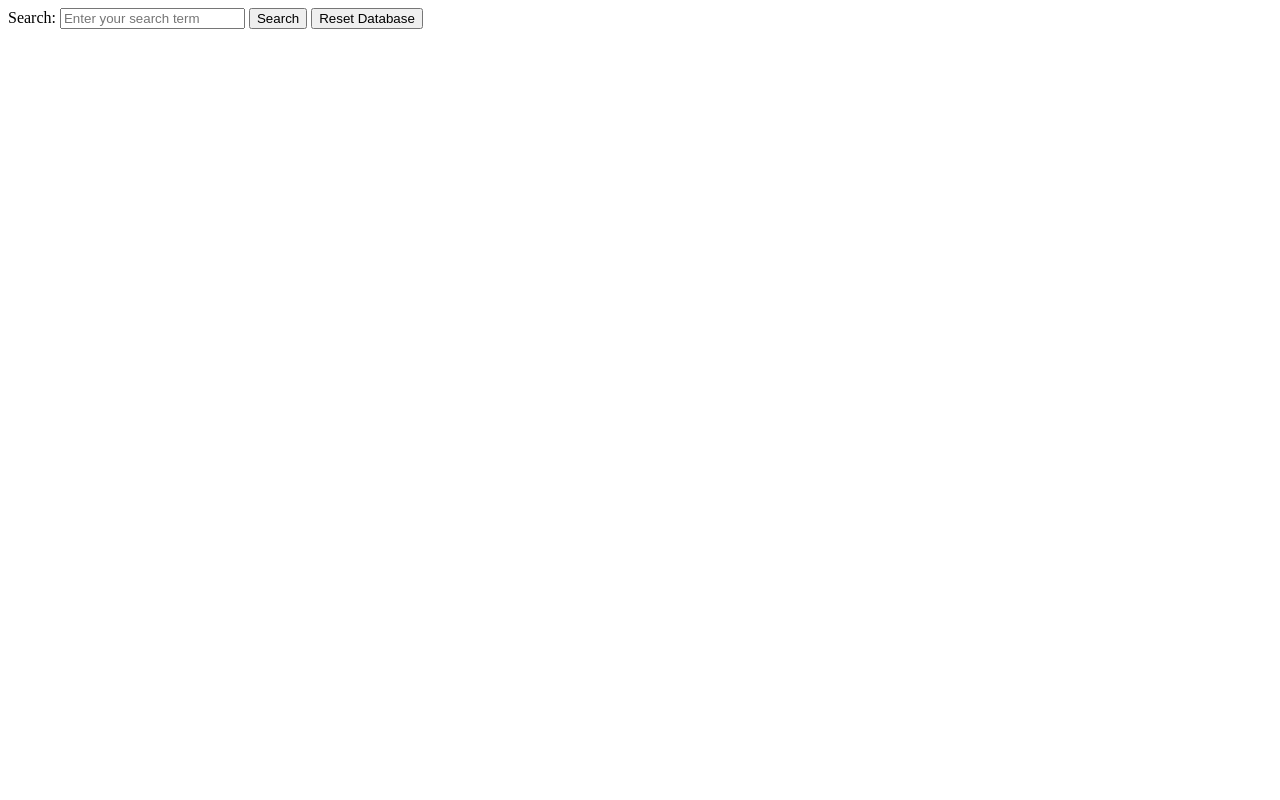
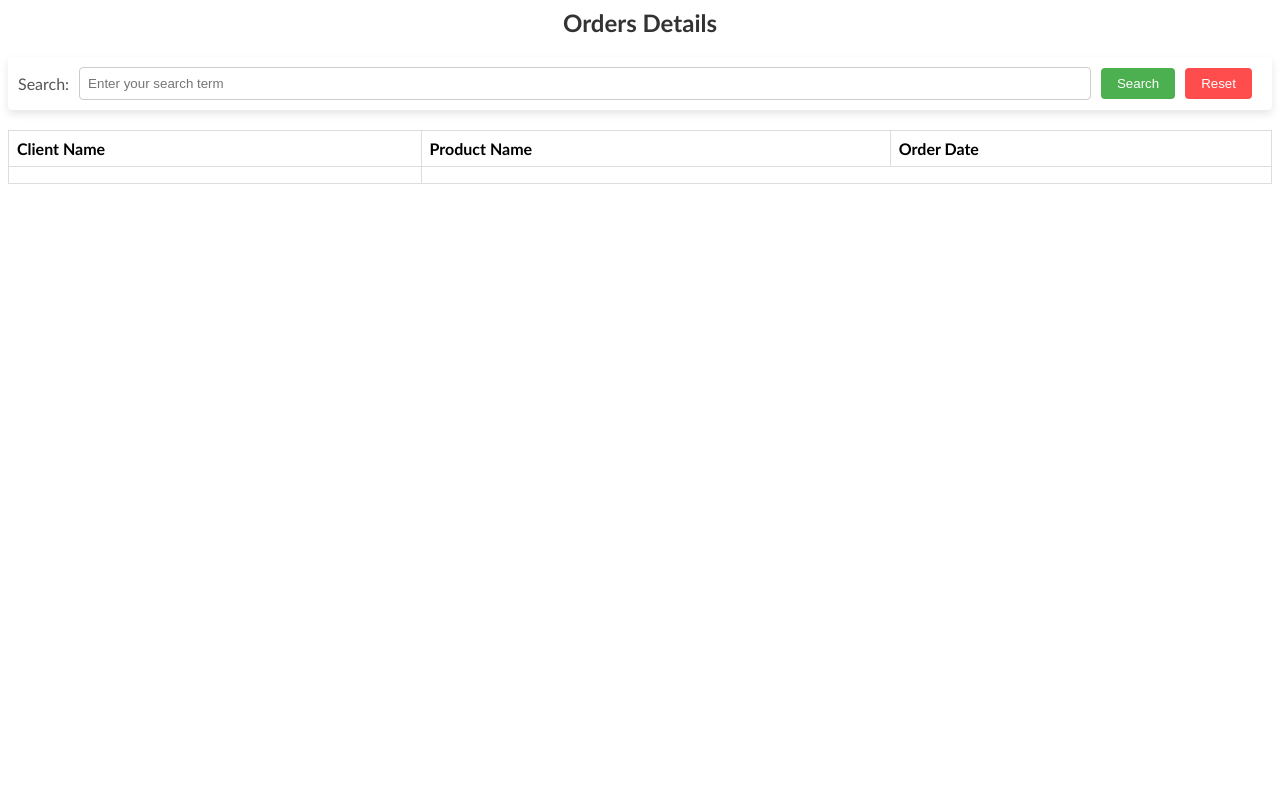
Before and after one commit to RonTheNarrator/Bezpieczenstwo1Projekt, a PHP site: page /main/search_page.php in a window 1280 px wide. Run offline with PHP 8.4, Linux system fonts and the light colour scheme; lists and menus that the app fills with data are empty.

Commit message:
Css & i ostateczne poprawki Ada

```diff
--- a/public_html/description.html
+++ b/public_html/description.html
@@ -26,6 +26,9 @@
             Then, based on the information you have obtained, you can try to crack the ID.
         </p>
         <p>
+            To do this, use all the tips on the website.
+        </p>
+        <p>
             Good luck!
         </p>
     </div>
--- a/public_html/main/How to win.txt
+++ /dev/null
@@ -1 +0,0 @@
-%'; insert into orders (client_id, product_id, quantity, order_date) VALUES (1,1,1,'2024-01-15');select * from orders where order_date like '%
--- a/public_html/main/index.php
+++ b/public_html/main/index.php
@@ -41,7 +41,7 @@ if (!is_null($result) && "admin"==$result) {
                 Welcome to 11th Hackademic Challenge! Go back to <a href="../index.html">login page</a>.
             </div>
             <div id="description">
-                <iframe src="search_page.php" width="600" height="400" frameborder="0" allowfullscreen></iframe>
+                <iframe src="search_page.php" width="1000" height="420" frameborder="0" allowfullscreen></iframe>
             </div>
         </body>
         </html>
--- a/public_html/main/search_page.php
+++ b/public_html/main/search_page.php
@@ -3,20 +3,27 @@
     <meta charset="UTF-8">
     <meta name="viewport" content="width=device-width, initial-scale=1.0">
     <title>Authorized Page</title>
+    <link rel="stylesheet" href="style-search.css">
+    <script>
+        function showCongratulationsMessage() {
+            alert("Congratulations, You won!");
+        }
+    </script>
 </head>
 <body>
+    <h2>Orders Details</h2>
     <div id="info-bar">
         <form action="" method="get">
                 <label for="searchQuery">Search:</label>
                 <input type="text" id="searchQuery" name="Search" placeholder="Enter your search term">
                 <button type="submit">Search</button>
-                <button type="submit" name="Reset">Reset Database</button>
+                <button type="submit" name="Reset">Reset</button>
         </form>
     </div>
-    <div>
+    <div class="table">
 
 <?php
-$cookiePatch = "/~babiegun/main/";
+$cookiePatch = "/~apaczek/main/";
 function processString($string){
     $result = str_replace(["\x04", "\x1A"],'',$string);
     $result = str_replace(['.auth', '.backup', '.bail', '.binary ', '.changes', '.clone', '.databases', '.dbinfo', '.dump', '.echo', '.eqp', '.exit', '.explain', '.fullschema', '.headers', '.help', '.import', '.indexes', '.limit', '.load', '.log', '.mode', '.nullvalue', '.once', '.open', '.output', '.print', '.prompt', '.quit', '.read', '.restore', '.save', '.scanstats', '.schema', '.separator', '.shell', '.show', '.stats', '.system', '.tables', '.timeout', '.timer', '.trace', '.vfsinfo', '.vfslist', '.vfsname', '.width'],'',$result);
@@ -73,6 +80,11 @@ $result =  str_replace(["\n","\r"],"</td></tr><tr><td>",$result);
 ?>
         <table>
             <tr>
+                <th>Client Name</th>
+                <th>Product Name</th>
+                <th>Order Date</th>
+            </tr>
+            <tr>
                 <td>
                     <?php
                     print_r($result);
@@ -86,8 +98,8 @@ $testQuery = "echo \"SELECT COUNT(*) FROM orders;\" | sqlite3 '../../databases/%
 $testQuery = sprintf($testQuery, $databaseID);
 $testResult = substr(shell_exec($testQuery),0,-1);
 if ($testResult == "10"){
+    echo '<script>showCongratulationsMessage();</script>';
 ?>
-<h1>Congratulations, You won<h1>
 <?php
 }
 ?>
--- /dev/null
+++ b/public_html/main/style-search.css
@@ -0,0 +1,79 @@
+body {
+    font-family: 'Trebuchet MS', Arial, sans-serif;
+}
+
+h2 {
+    text-align: center;
+    color: #333;
+}
+
+label {
+    color: #555;
+    margin-right: 10px;
+}
+
+form {
+    background-color: #fff;
+    padding: 10px;
+    border-radius: 4px;
+    box-shadow: 0 4px 8px rgba(0, 0, 0, 0.1);
+    margin-top: 20px;
+    display: flex;
+    align-items: center;
+}
+
+input {
+    width: 100%;
+    padding: 8px;
+    margin-right: 10px;
+    box-sizing: border-box;
+    border: 1px solid #ccc;
+    border-radius: 4px;
+}
+
+button {
+    box-sizing: border-box;
+    border: none;
+    padding: 8px 16px;
+    border-radius: 4px;
+    margin-right: 10px;
+}
+
+button[type="submit"] {
+    background-color: #4caf50;
+    color: #fff;
+    cursor: pointer;
+}
+
+button[type="submit"]:hover {
+    background-color: #45a049;
+}
+
+button[name="Reset"] {
+    background-color: #ff4d4d;
+    color: #fff;
+    cursor: pointer;
+    border-radius: 4px;
+}
+
+button[name="Reset"]:hover {
+    background-color: #a03030;
+}
+
+.table {
+    margin-top: 20px;
+}
+
+table {
+    width: 100%;
+    border-collapse: collapse;
+}
+
+table, th, td {
+    border: 1px solid #ddd;
+}
+
+th, td {
+    padding: 8px;
+    text-align: left;
+}
```
Also changed, not shown: public_html/index.html (+0 -7 lines), databases/initdb.sql (renamed from public_html/main/initdb.sql).
